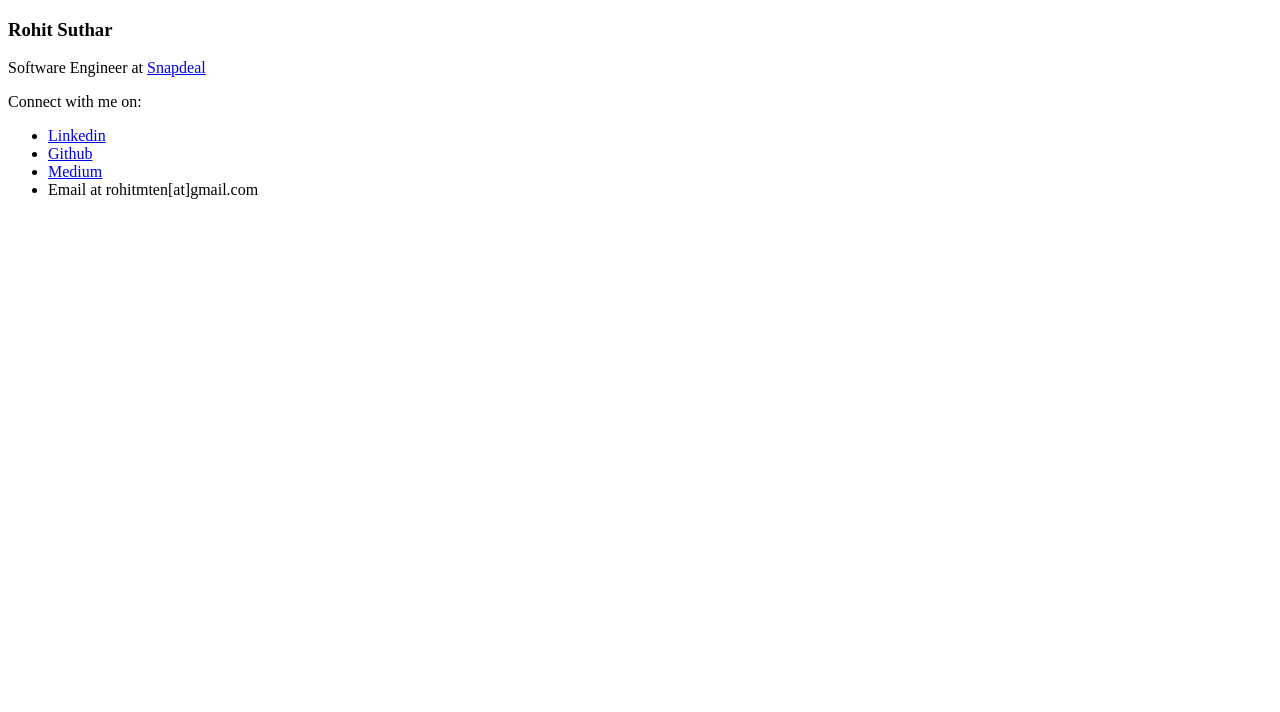
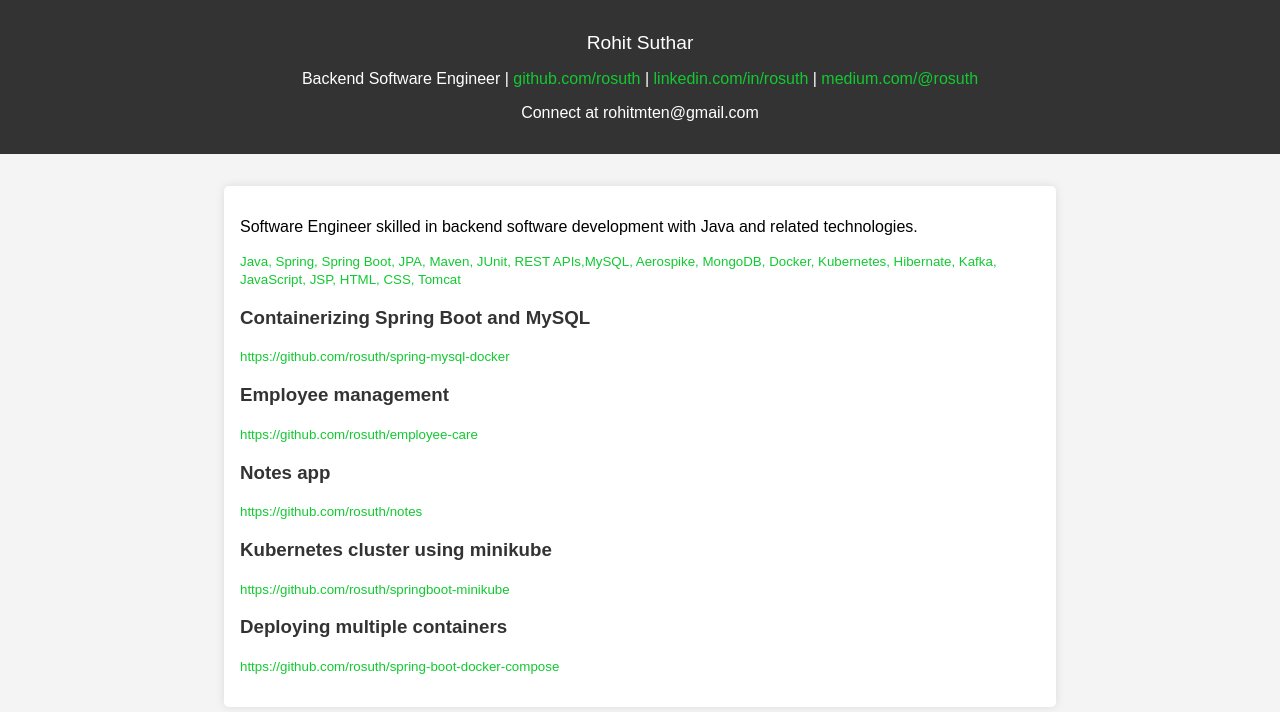
Before and after one commit to rosuth/portfolio, a plain HTML site: page index.html in a window 1280 px wide. Drawn offline with Linux system fonts and the light colour scheme.

Commit message:
Update index.html

```diff
--- a/index.html
+++ b/index.html
@@ -1,22 +1,107 @@
 <!DOCTYPE html>
 <html lang="en">
 <head>
-<meta charset="UTF-8">
-<meta name="viewport" content="width=device-width, initial-scale=1.0">
+    <meta charset="UTF-8">
+    <meta name="viewport" content="width=device-width, initial-scale=1.0">
+    <title>Rohit Suthar</title>
+    <style>
+        body {
+            font-family: 'Arial', sans-serif;
+            margin: 0;
+            padding: 0;
+            background-color: #f4f4f4;
+        }
+
+        header {
+            background-color: #333;
+            color: #fff;
+            padding: 1em;
+            text-align: center;
+        }
+
+        section {
+            max-width: 800px;
+            margin: 2em auto;
+            padding: 1em;
+            background-color: #fff;
+            box-shadow: 0 0 10px rgba(0, 0, 0, 0.1);
+            border-radius: 5px;
+        }
+
+        h1, h2, h3 {
+            color: #333;
+        }
+
+        a {
+            color: #12c931;
+            text-decoration: none;
+        }
+
+                #tech {
+            color: #12c931;
+            text-decoration: none;
+        }
+
+        ul {
+            list-style-type: none;
+            padding: 0;
+        }
+
+        li {
+            margin-bottom: 0.5em;
+        }
+
+        h2{
+            color: white;
+        }
+    </style>
 </head>
 <body>
 
-  <h3>Rohit Suthar</h3>
-  <p>Software Engineer at <a target="_blank" href="https://www.snapdeal.com/">Snapdeal</a></p>
+    <header>
+        <p><big>Rohit Suthar</big></p>
+        <p>Backend Software Engineer | <a href="https://github.com/rosuth" target="_blank">github.com/rosuth</a> |
+        <a href="https://linkedin.com/in/rosuth" target="_blank">linkedin.com/in/rosuth</a> |
+        <a href="https://medium.com/@rosuth" target="_blank">medium.com/@rosuth</a></p>
+        <p>Connect at rohitmten@gmail.com</p>
+    </header>
 
-  <p>Connect with me on:</p>
+    <section>
+        <p>Software Engineer skilled in backend software development with Java and related technologies.</p>
+        <p id="tech"><small>Java, Spring, Spring Boot, JPA, Maven, JUnit, REST APIs,MySQL, Aerospike, MongoDB, Docker, Kubernetes, Hibernate, Kafka, JavaScript, JSP, HTML, CSS, Tomcat</small></p>
+        <div class="project">
+            <h3>Containerizing Spring Boot and MySQL</h3>
+            <ul>
+                <li><small><a href="https://github.com/rosuth/spring-mysql-docker" target="_blank">https://github.com/rosuth/spring-mysql-docker</a></small></li>
+            </ul>
+        </div>
 
-  <ul>
-    <li><a target="_blank" href="https://www.linkedin.com/in/rosuth/">Linkedin</a><br/></li>
-    <li><a target="_blank" href="https://github.com/rosuth">Github</a><br/></li>
-    <li><a target="_blank" href="https://medium.com/@rosuth">Medium</a><br/></li>
-    <li>Email at rohitmten[at]gmail.com</li>
-  </ul>
+        <div class="project">
+            <h3>Employee management</h3>
+            <ul>
+                <li><small><a href="https://github.com/rosuth/employee-care" target="_blank">https://github.com/rosuth/employee-care</a></small></li>
+            </ul>
+        </div>
+        <div class="project">
+            <h3>Notes app</h3>
+            <ul>
+                <li><small><a href="https://github.com/rosuth/notes" target="_blank">https://github.com/rosuth/notes</a></small></li>
+            </ul>
+        </div>
+        <div class="project">
+            <h3>Kubernetes cluster using minikube</h3>
+            <ul>
+                <li><small><a href="https://github.com/rosuth/springboot-minikube" target="_blank">https://github.com/rosuth/springboot-minikube</a></small></li>
+            </ul>
+        </div>
+        <div class="project">
+            <h3>Deploying multiple containers</h3>
+            <ul>
+                <li><small><a href="https://github.com/rosuth/spring-boot-docker-compose" target="_blank">https://github.com/rosuth/spring-boot-docker-compose</a></small></li>
+            </ul>
+        </div>
+
+            </section>
 
 </body>
 </html>
```
